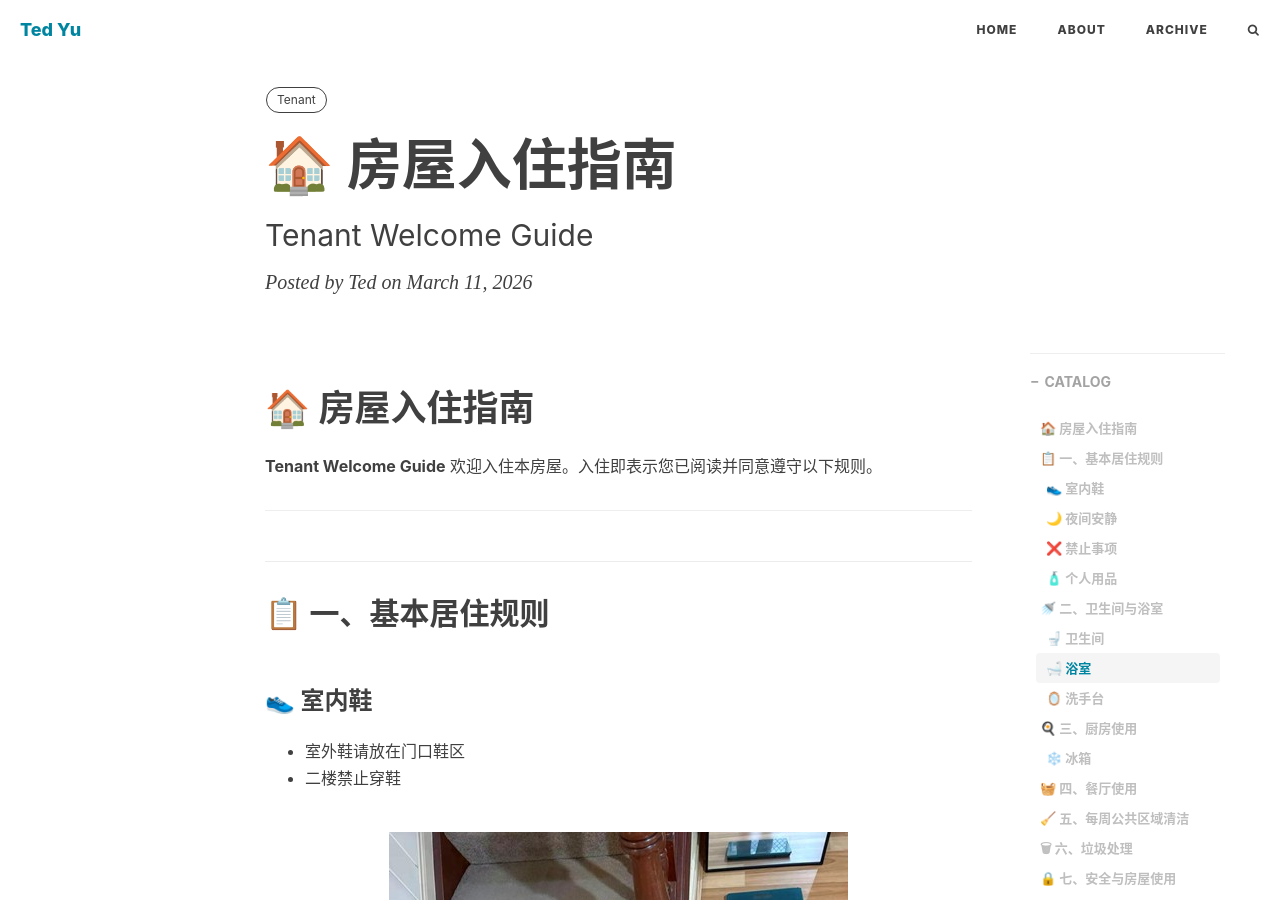
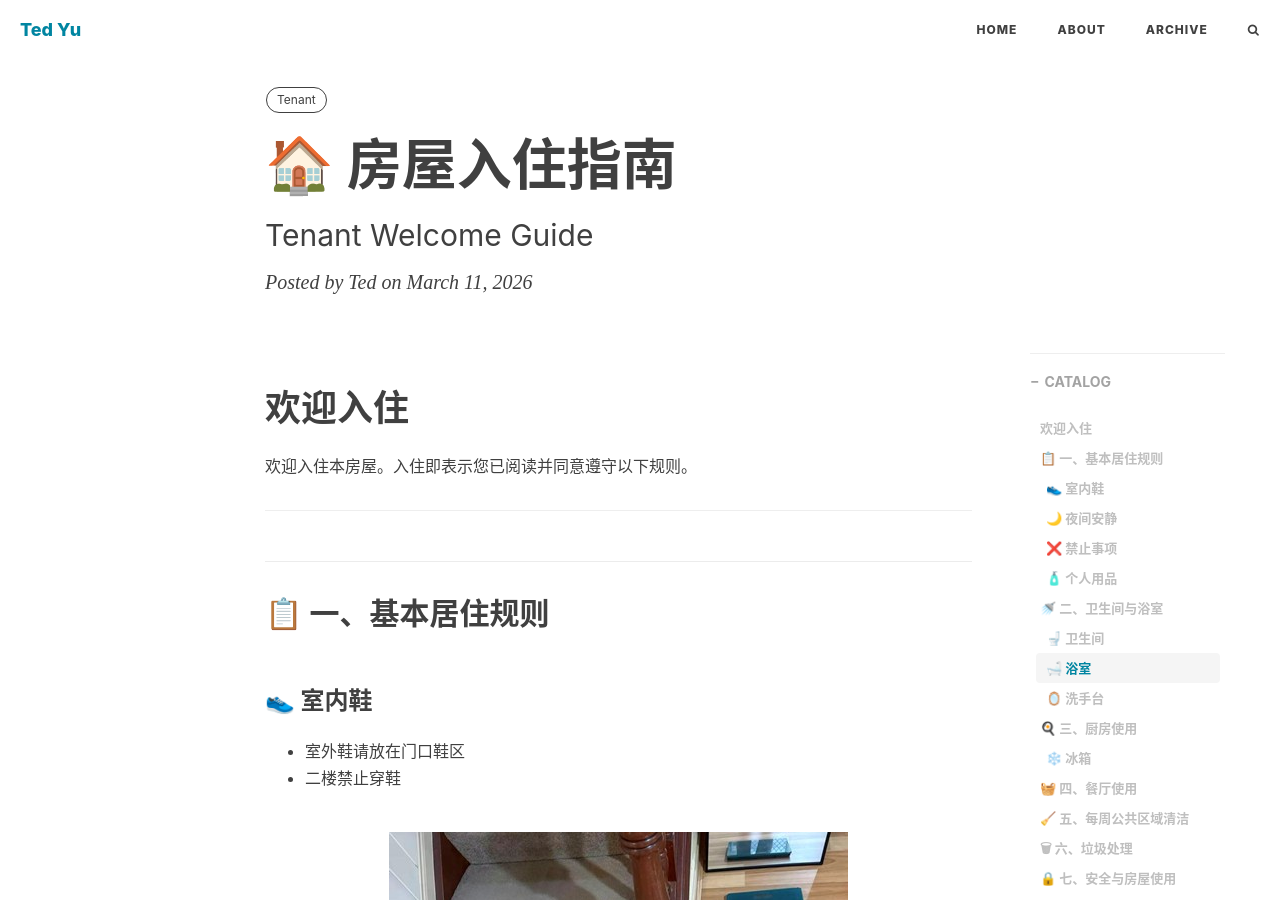
Before and after one commit to TedData/teddata.github.io, a Jekyll site: the page built from _posts/2026-03-11-TenantWelcomeGuide.md, in a window 1280 px wide and 900 px high. Built offline with Jekyll 4.4.1, drawn with Linux system fonts in a browser that asks for light colours; nearby versions of some CDN libraries; comment, search, counter and statistics services are not loaded.

Commit message:
Update 2026-03-11-TenantWelcomeGuide.md

```diff
--- a/_posts/2026-03-11-TenantWelcomeGuide.md
+++ b/_posts/2026-03-11-TenantWelcomeGuide.md
@@ -10,9 +10,8 @@ tags:
   - Tenant
 ---
 
-# 🏠 房屋入住指南
+# 欢迎入住
 
-**Tenant Welcome Guide**
 欢迎入住本房屋。入住即表示您已阅读并同意遵守以下规则。
 
 ---
```
